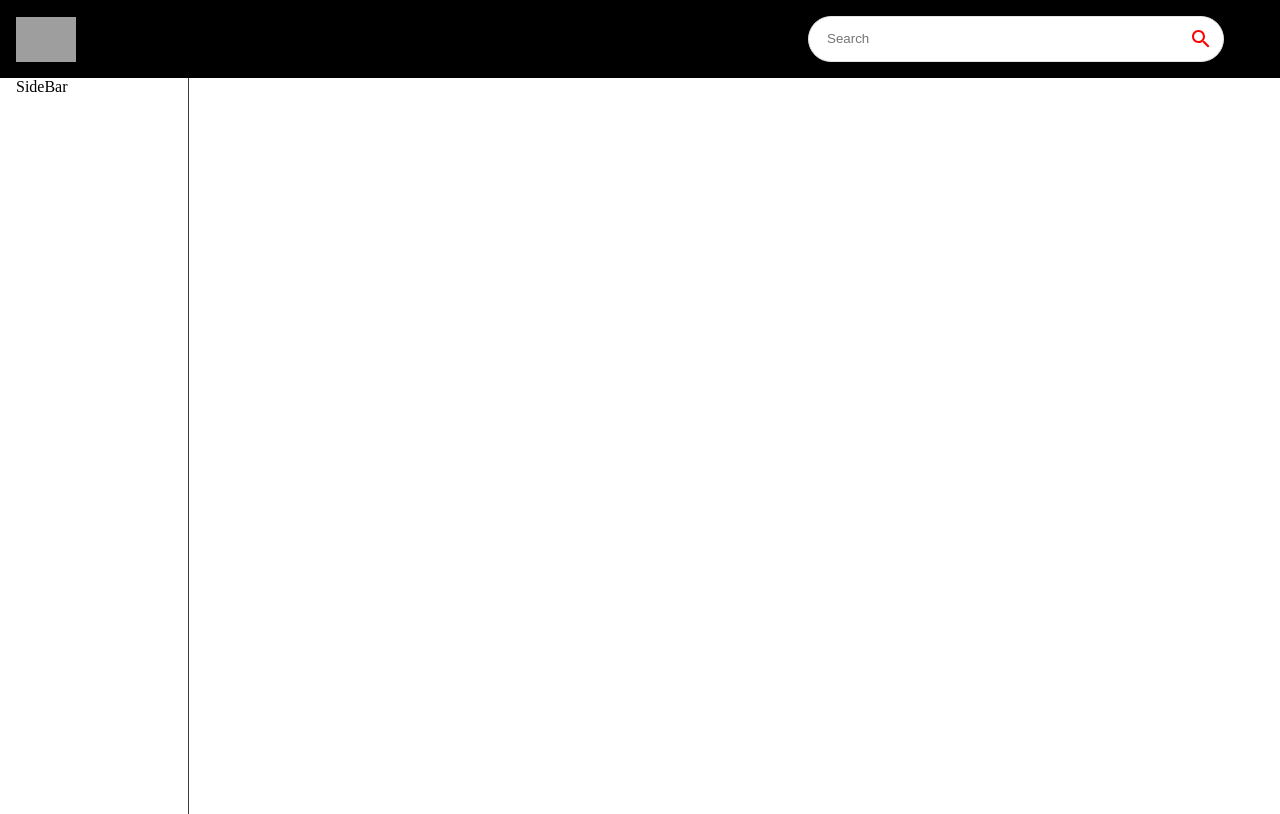
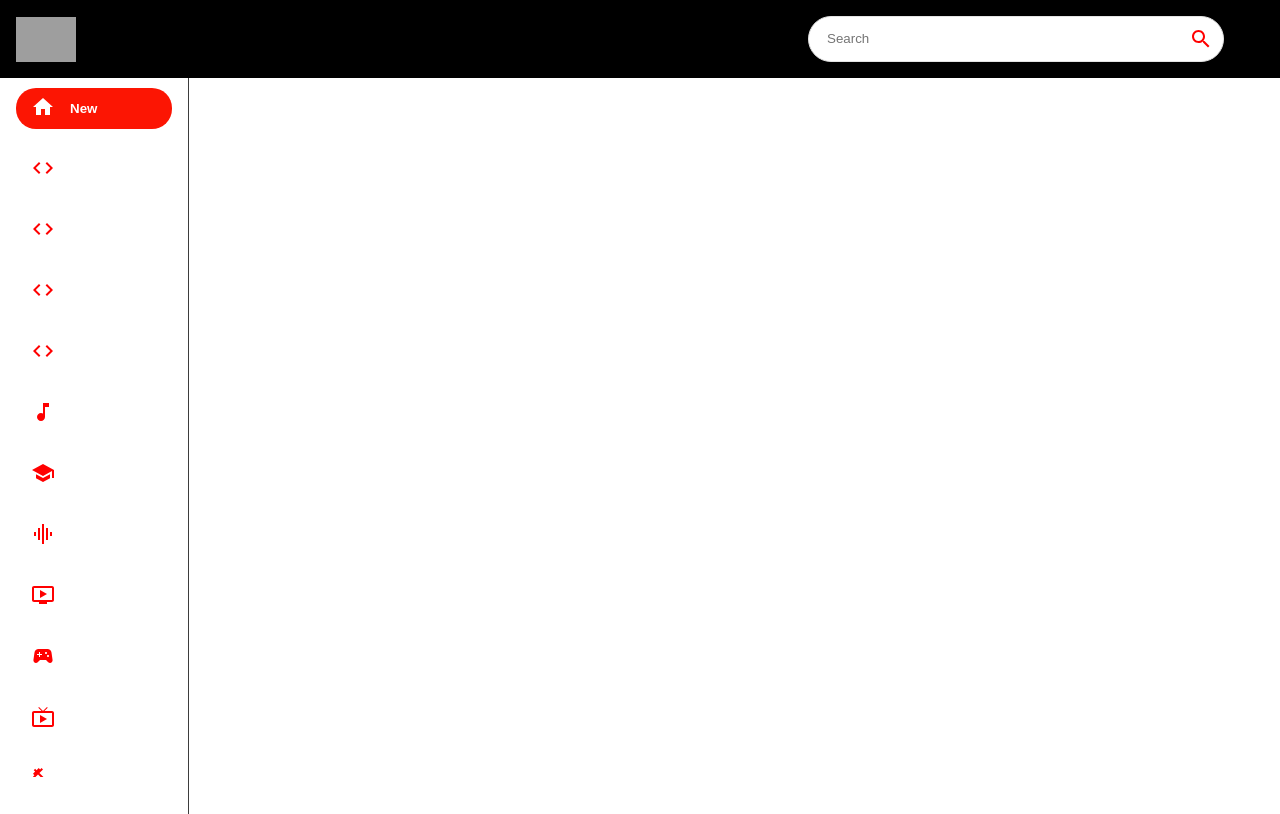
Before and after one commit to shreyas-a-s/react-youtube, a React (Create React App) app: page / in a window 1280 px wide. Built offline with nearby package versions, Linux system fonts and the light colour scheme; grey boxes are pictures that could not be loaded.

Commit message:
feat: Add SideBar to Feed

```diff
--- a/src/components/Feed.jsx
+++ b/src/components/Feed.jsx
@@ -1,11 +1,13 @@
 import { useState, useEffect } from "react";
 import { Box, Stack, Typography } from "@mui/material";
+
+import SideBar from "./SideBar";
 
 const Feed = () => {
   return (
     <Stack sx={{ flexDirection: { sx: "column", md: "row" }}}>
       <Box sx={{ height: { sx: "auto", md: "92vh" }, borderRight: "1px solid #3d3d3d", px: { sx: 0, md: 2 }}}>
-        SideBar
+        <SideBar />
         <Typography className="copyright" variant="body2" sx={{ mt: 1.5, color: "#fff"}}>
           Copyright 2024 Evil Corp
         </Typography>
--- /dev/null
+++ b/src/components/SideBar.jsx
@@ -0,0 +1,30 @@
+import { Stack } from "@mui/material"
+import { categories } from "../utils/constants";
+
+const selectedCategory = "New";
+
+const SideBar = () => (
+  <Stack
+    direction="row"
+    sx={{
+      overflowY: "auto",
+      height: { sx: "auto", md: "95%" },
+      flexDirection: { md: "column" },
+    }}
+  >
+    {categories.map((category) => (
+      <button
+        className="category-btn"
+        style={{
+          background: category.name === selectedCategory && "#FC1503",
+          color: "white",
+        }}
+      >
+        <span style={{ color: category.name === selectedCategory ? "white" : "red", marginRight: "15px"}}>{category.icon}</span>
+        <span style={{ opacity: category.name === selectedCategory ? "1" : "0.8"}}>{category.name}</span>
+      </button>
+    ))}
+  </Stack>
+)
+
+export default SideBar
```
